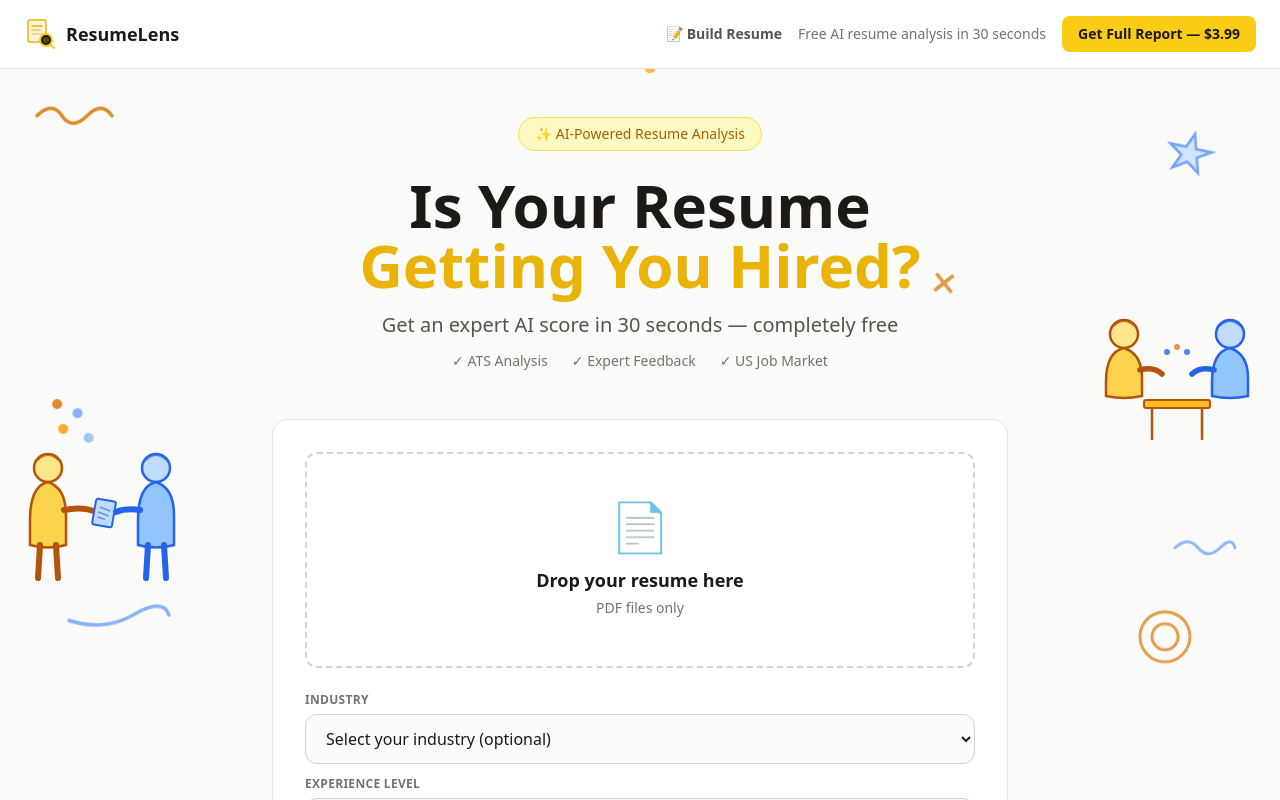
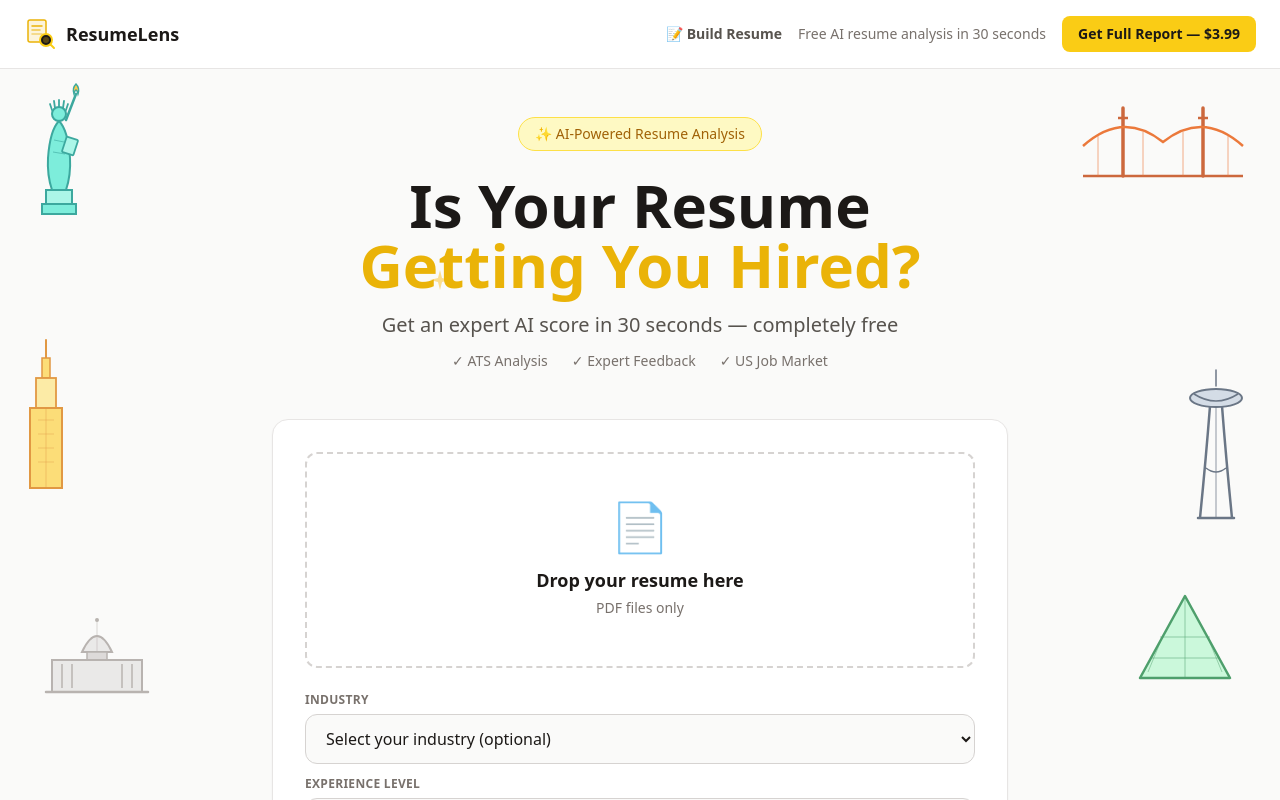
Before and after one commit to bugbugbuget04/ResumeLens, a React (Create React App) app in the folder frontend/: page / in a window 1280 px wide. Shown: the top 800 px of the page. Built offline with nearby package versions, Linux system fonts and the light colour scheme.

Commit message:
replace abstract doodles with US landmarks

```diff
--- a/frontend/src/App.tsx
+++ b/frontend/src/App.tsx
@@ -42,94 +42,108 @@ function ScoreBar({ score, color }: { score: number; color: string }) {
 function Doodles() {
   return (
     <div className="fixed inset-0 pointer-events-none overflow-hidden" style={{ zIndex: 0 }} aria-hidden="true">
-      {/* Squiggle top-left — deep amber */}
-      <svg className="absolute top-24 left-8 doodle-float" width="90" height="40" viewBox="0 0 90 40" fill="none">
-        <path d="M5 20 Q 20 5, 30 20 T 55 20 T 80 20" stroke="#d97706" strokeWidth="3.5" strokeLinecap="round" opacity="0.85" />
-      </svg>
-      {/* Star top-right — muted blue */}
-      <svg className="absolute top-32 right-16 doodle-spin" width="52" height="52" viewBox="0 0 48 48" fill="none">
-        <path d="M24 4 L28 18 L42 18 L31 27 L35 41 L24 32 L13 41 L17 27 L6 18 L20 18 Z" stroke="#3b82f6" strokeWidth="2.5" fill="#bfdbfe" opacity="0.7" />
-      </svg>
-      {/* Circle dots cluster left — amber + blue mix */}
-      <svg className="absolute top-1/2 left-12 doodle-float-slow" width="60" height="60" viewBox="0 0 60 60" fill="none">
-        <circle cx="10" cy="10" r="5" fill="#d97706" opacity="0.85" />
-        <circle cx="30" cy="20" r="5" fill="#3b82f6" opacity="0.6" />
-        <circle cx="15" cy="35" r="5" fill="#f59e0b" opacity="0.85" />
-        <circle cx="40" cy="45" r="5" fill="#60a5fa" opacity="0.6" />
-      </svg>
-      {/* Loop/spiral bottom-right — deep amber */}
-      <svg className="absolute bottom-32 right-20 doodle-float" width="70" height="70" viewBox="0 0 70 70" fill="none">
-        <path d="M35 10 a 25 25 0 1 1 -0.1 0 M35 22 a 13 13 0 1 0 0.1 0" stroke="#d97706" strokeWidth="3" strokeLinecap="round" opacity="0.7" />
-      </svg>
-      {/* Underline swoosh bottom-left — muted blue */}
-      <svg className="absolute bottom-40 left-16 doodle-float-slow" width="110" height="30" viewBox="0 0 110 30" fill="none">
-        <path d="M5 15 Q 40 28, 70 12 T 105 14" stroke="#3b82f6" strokeWidth="3.5" strokeLinecap="round" opacity="0.6" />
-      </svg>
-      {/* Plus marks — deep amber */}
-      <svg className="absolute top-1/3 right-1/4 doodle-spin-slow" width="32" height="32" viewBox="0 0 30 30" fill="none">
-        <path d="M15 5 V 25 M5 15 H 25" stroke="#d97706" strokeWidth="3.5" strokeLinecap="round" opacity="0.75" />
-      </svg>
-      {/* Sparkle — muted blue */}
-      <svg className="absolute bottom-1/4 left-1/2 doodle-float" width="38" height="38" viewBox="0 0 36 36" fill="none">
-        <path d="M18 3 L21 15 L33 18 L21 21 L18 33 L15 21 L3 18 L15 15 Z" fill="#60a5fa" opacity="0.65" />
-      </svg>
-      {/* Extra small amber dot top-center */}
-      <svg className="absolute top-16 left-1/2 doodle-float-slow" width="20" height="20" viewBox="0 0 20 20" fill="none">
-        <circle cx="10" cy="10" r="6" fill="#f59e0b" opacity="0.7" />
-      </svg>
-      {/* Extra blue squiggle mid-right */}
-      <svg className="absolute top-2/3 right-10 doodle-float" width="70" height="30" viewBox="0 0 70 30" fill="none">
-        <path d="M5 15 Q 18 3, 28 15 T 50 15 T 65 15" stroke="#3b82f6" strokeWidth="3" strokeLinecap="round" opacity="0.55" />
+
+      {/* ── Statue of Liberty (NYC) — teal/green — top left ── */}
+      <svg className="absolute top-20 left-6 doodle-float-slow hidden md:block" width="70" height="150" viewBox="0 0 70 150" fill="none" opacity="0.8">
+        {/* torch arm */}
+        <line x1="42" y1="40" x2="52" y2="14" stroke="#0d9488" strokeWidth="2.5" strokeLinecap="round" />
+        <path d="M50 14 Q 52 6, 54 14 Q 56 8, 52 4 Q 48 8, 50 14 Z" fill="#fbbf24" stroke="#0d9488" strokeWidth="1.5" />
+        {/* head + crown */}
+        <circle cx="35" cy="34" r="7" fill="#5eead4" stroke="#0d9488" strokeWidth="2" />
+        <path d="M28 30 L26 24 M31 28 L30 21 M35 27 L35 20 M39 28 L40 21 M42 30 L44 24" stroke="#0d9488" strokeWidth="1.8" strokeLinecap="round" />
+        {/* robe body */}
+        <path d="M35 41 Q 26 50, 24 78 Q 23 95, 28 110 L 42 110 Q 47 95, 46 78 Q 44 50, 35 41 Z" fill="#5eead4" stroke="#0d9488" strokeWidth="2" />
+        <line x1="30" y1="60" x2="40" y2="62" stroke="#0d9488" strokeWidth="1" opacity="0.6" />
+        <line x1="29" y1="72" x2="41" y2="74" stroke="#0d9488" strokeWidth="1" opacity="0.6" />
+        {/* tablet */}
+        <rect x="40" y="58" width="12" height="16" rx="1" fill="#99f6e4" stroke="#0d9488" strokeWidth="1.8" transform="rotate(18 46 66)" />
+        {/* pedestal */}
+        <rect x="22" y="110" width="26" height="14" fill="#99f6e4" stroke="#0d9488" strokeWidth="2" />
+        <rect x="18" y="124" width="34" height="10" fill="#5eead4" stroke="#0d9488" strokeWidth="2" />
       </svg>
 
-      {/* ── PROFESSIONAL PEOPLE SCENES ── */}
-      {/* Scene 1: Person handing a resume to another (side view) — left side */}
-      <svg className="absolute top-[55%] left-2 doodle-float-slow hidden lg:block" width="180" height="150" viewBox="0 0 180 150" fill="none">
-        {/* Person A (giving) — amber */}
-        <circle cx="40" cy="28" r="14" fill="#fde68a" stroke="#b45309" strokeWidth="2.5" />
-        {/* hair */}
-        <path d="M27 24 Q 40 8, 53 24 Q 50 16, 40 15 Q 30 16, 27 24 Z" fill="#b45309" opacity="0.85" />
-        {/* body / torso */}
-        <path d="M40 42 Q 22 46, 22 80 L 22 105 Q 40 110, 58 105 L 58 75 Q 58 48, 40 42 Z" fill="#fcd34d" stroke="#b45309" strokeWidth="2.5" />
-        {/* arm extending resume */}
-        <path d="M56 70 Q 75 66, 88 72" stroke="#b45309" strokeWidth="6" strokeLinecap="round" fill="none" />
-        {/* legs */}
-        <path d="M32 105 L 30 138 M48 105 L 50 138" stroke="#b45309" strokeWidth="6" strokeLinecap="round" />
-        {/* Resume paper */}
-        <rect x="86" y="60" width="20" height="26" rx="2" fill="#bfdbfe" stroke="#2563eb" strokeWidth="2" transform="rotate(10 96 73)" />
-        <line x1="91" y1="68" x2="102" y2="70" stroke="#2563eb" strokeWidth="1.3" opacity="0.7" transform="rotate(10 96 73)" />
-        <line x1="90" y1="73" x2="101" y2="75" stroke="#2563eb" strokeWidth="1.3" opacity="0.7" transform="rotate(10 96 73)" />
-        <line x1="90" y1="78" x2="98" y2="79" stroke="#2563eb" strokeWidth="1.3" opacity="0.7" transform="rotate(10 96 73)" />
-        {/* Person B (receiving) — blue */}
-        <circle cx="148" cy="28" r="14" fill="#bfdbfe" stroke="#2563eb" strokeWidth="2.5" />
-        <path d="M135 24 Q 148 8, 161 24 Q 158 16, 148 15 Q 138 16, 135 24 Z" fill="#2563eb" opacity="0.8" />
-        <path d="M148 42 Q 130 46, 130 80 L 130 105 Q 148 110, 166 105 L 166 75 Q 166 48, 148 42 Z" fill="#93c5fd" stroke="#2563eb" strokeWidth="2.5" />
-        {/* arm reaching for resume */}
-        <path d="M132 70 Q 118 68, 108 72" stroke="#2563eb" strokeWidth="6" strokeLinecap="round" fill="none" />
-        <path d="M140 105 L 138 138 M156 105 L 158 138" stroke="#2563eb" strokeWidth="6" strokeLinecap="round" />
+      {/* ── Golden Gate Bridge (SF) — international orange — top right ── */}
+      <svg className="absolute top-24 right-8 doodle-float hidden md:block" width="170" height="90" viewBox="0 0 170 90" fill="none" opacity="0.8">
+        <line x1="5" y1="80" x2="165" y2="80" stroke="#c1440e" strokeWidth="2.5" />
+        {/* towers */}
+        <line x1="45" y1="80" x2="45" y2="12" stroke="#c1440e" strokeWidth="3.5" strokeLinecap="round" />
+        <line x1="125" y1="80" x2="125" y2="12" stroke="#c1440e" strokeWidth="3.5" strokeLinecap="round" />
+        <line x1="40" y1="22" x2="50" y2="22" stroke="#c1440e" strokeWidth="2.5" />
+        <line x1="120" y1="22" x2="130" y2="22" stroke="#c1440e" strokeWidth="2.5" />
+        {/* main suspension cables */}
+        <path d="M5 50 Q 45 14, 85 46 Q 125 14, 165 50" stroke="#e8590c" strokeWidth="2.5" fill="none" />
+        {/* vertical suspenders */}
+        <line x1="20" y1="40" x2="20" y2="80" stroke="#e8590c" strokeWidth="1" opacity="0.6" />
+        <line x1="65" y1="36" x2="65" y2="80" stroke="#e8590c" strokeWidth="1" opacity="0.6" />
+        <line x1="105" y1="36" x2="105" y2="80" stroke="#e8590c" strokeWidth="1" opacity="0.6" />
+        <line x1="150" y1="40" x2="150" y2="80" stroke="#e8590c" strokeWidth="1" opacity="0.6" />
       </svg>
 
-      {/* Scene 2: Face-to-face interview across a desk (side view) — right side */}
-      <svg className="absolute top-[38%] right-2 doodle-float hidden lg:block" width="190" height="150" viewBox="0 0 190 150" fill="none">
-        {/* Interviewer (left) — amber, seated */}
-        <circle cx="42" cy="30" r="14" fill="#fde68a" stroke="#b45309" strokeWidth="2.5" />
-        <path d="M29 26 Q 42 10, 55 26 Q 52 18, 42 17 Q 32 18, 29 26 Z" fill="#b45309" opacity="0.85" />
-        <path d="M42 44 Q 24 48, 24 78 L 24 92 Q 42 96, 60 92 L 60 74 Q 60 50, 42 44 Z" fill="#fcd34d" stroke="#b45309" strokeWidth="2.5" />
-        {/* gesturing arm */}
-        <path d="M58 66 Q 72 62, 80 70" stroke="#b45309" strokeWidth="5.5" strokeLinecap="round" fill="none" />
-        {/* Candidate (right) — blue, seated */}
-        <circle cx="148" cy="30" r="14" fill="#bfdbfe" stroke="#2563eb" strokeWidth="2.5" />
-        <path d="M135 26 Q 148 10, 161 26 Q 158 18, 148 17 Q 138 18, 135 26 Z" fill="#2563eb" opacity="0.8" />
-        <path d="M148 44 Q 130 48, 130 78 L 130 92 Q 148 96, 166 92 L 166 74 Q 166 50, 148 44 Z" fill="#93c5fd" stroke="#2563eb" strokeWidth="2.5" />
-        <path d="M132 66 Q 118 62, 110 70" stroke="#2563eb" strokeWidth="5.5" strokeLinecap="round" fill="none" />
-        {/* Desk between them */}
-        <rect x="62" y="96" width="66" height="8" rx="2" fill="#fbbf24" stroke="#b45309" strokeWidth="2" />
-        <line x1="70" y1="104" x2="70" y2="135" stroke="#b45309" strokeWidth="2.5" strokeLinecap="round" />
-        <line x1="120" y1="104" x2="120" y2="135" stroke="#b45309" strokeWidth="2.5" strokeLinecap="round" />
-        {/* Speech / conversation dots */}
-        <circle cx="85" cy="48" r="3" fill="#2563eb" opacity="0.8" />
-        <circle cx="95" cy="43" r="3" fill="#d97706" opacity="0.75" />
-        <circle cx="105" cy="48" r="3" fill="#2563eb" opacity="0.8" />
+      {/* ── Empire State Building (NYC) — amber — left mid ── */}
+      <svg className="absolute top-[42%] left-4 doodle-float hidden lg:block" width="60" height="160" viewBox="0 0 60 160" fill="none" opacity="0.75">
+        <line x1="30" y1="4" x2="30" y2="22" stroke="#d97706" strokeWidth="2" strokeLinecap="round" />
+        <rect x="26" y="22" width="8" height="20" fill="#fcd34d" stroke="#d97706" strokeWidth="1.5" />
+        <rect x="20" y="42" width="20" height="30" fill="#fde68a" stroke="#d97706" strokeWidth="1.8" />
+        <rect x="14" y="72" width="32" height="80" fill="#fcd34d" stroke="#d97706" strokeWidth="2" />
+        {/* windows */}
+        <line x1="22" y1="84" x2="38" y2="84" stroke="#d97706" strokeWidth="0.8" opacity="0.5" />
+        <line x1="22" y1="98" x2="38" y2="98" stroke="#d97706" strokeWidth="0.8" opacity="0.5" />
+        <line x1="22" y1="112" x2="38" y2="112" stroke="#d97706" strokeWidth="0.8" opacity="0.5" />
+        <line x1="22" y1="126" x2="38" y2="126" stroke="#d97706" strokeWidth="0.8" opacity="0.5" />
+        <line x1="30" y1="72" x2="30" y2="152" stroke="#d97706" strokeWidth="0.8" opacity="0.5" />
+      </svg>
+
+      {/* ── Space Needle (Seattle) — slate blue — right mid ── */}
+      <svg className="absolute top-[46%] right-6 doodle-float-slow hidden lg:block" width="80" height="160" viewBox="0 0 80 160" fill="none" opacity="0.8">
+        <line x1="40" y1="2" x2="40" y2="18" stroke="#475569" strokeWidth="1.5" strokeLinecap="round" />
+        {/* saucer */}
+        <ellipse cx="40" cy="30" rx="26" ry="9" fill="#cbd5e1" stroke="#475569" strokeWidth="2" />
+        <path d="M18 26 Q 40 40, 62 26" stroke="#475569" strokeWidth="1.5" fill="none" />
+        {/* legs */}
+        <path d="M34 38 Q 30 90, 24 150" stroke="#475569" strokeWidth="2.5" fill="none" />
+        <path d="M46 38 Q 50 90, 56 150" stroke="#475569" strokeWidth="2.5" fill="none" />
+        <path d="M40 38 L 40 150" stroke="#475569" strokeWidth="1.5" opacity="0.5" />
+        <path d="M30 100 Q 40 108, 50 100" stroke="#475569" strokeWidth="1.5" fill="none" />
+        <line x1="22" y1="150" x2="58" y2="150" stroke="#475569" strokeWidth="2.5" strokeLinecap="round" />
+      </svg>
+
+      {/* ── US Capitol (DC) — warm stone — bottom left ── */}
+      <svg className="absolute bottom-24 left-8 doodle-float hidden md:block" width="130" height="90" viewBox="0 0 130 90" fill="none" opacity="0.8">
+        {/* dome */}
+        <path d="M50 38 Q 65 6, 80 38 Z" fill="#e7e5e4" stroke="#a8a29e" strokeWidth="2" />
+        <line x1="65" y1="4" x2="65" y2="38" stroke="#a8a29e" strokeWidth="1" opacity="0.5" />
+        <circle cx="65" cy="6" r="2" fill="#a8a29e" />
+        <rect x="55" y="38" width="20" height="8" fill="#d6d3d1" stroke="#a8a29e" strokeWidth="1.5" />
+        {/* main building */}
+        <rect x="20" y="46" width="90" height="32" fill="#e7e5e4" stroke="#a8a29e" strokeWidth="2" />
+        {/* columns */}
+        <line x1="30" y1="50" x2="30" y2="74" stroke="#a8a29e" strokeWidth="1.5" />
+        <line x1="40" y1="50" x2="40" y2="74" stroke="#a8a29e" strokeWidth="1.5" />
+        <line x1="90" y1="50" x2="90" y2="74" stroke="#a8a29e" strokeWidth="1.5" />
+        <line x1="100" y1="50" x2="100" y2="74" stroke="#a8a29e" strokeWidth="1.5" />
+        <line x1="14" y1="78" x2="116" y2="78" stroke="#a8a29e" strokeWidth="2.5" strokeLinecap="round" />
+      </svg>
+
+      {/* ── Gateway Arch (St. Louis) — silver/grey — bottom center ── */}
+      <svg className="absolute bottom-1/4 left-1/2 doodle-float-slow hidden lg:block" width="90" height="100" viewBox="0 0 90 100" fill="none" opacity="0.7">
+        <path d="M10 95 Q 45 0, 80 95" stroke="#94a3b8" strokeWidth="4" fill="none" strokeLinecap="round" />
+        <path d="M20 95 Q 45 18, 70 95" stroke="#cbd5e1" strokeWidth="2" fill="none" opacity="0.7" />
+      </svg>
+
+      {/* ── Bass Pro Pyramid (Memphis) — deep green — bottom right ── */}
+      <svg className="absolute bottom-28 right-10 doodle-float hidden lg:block" width="110" height="100" viewBox="0 0 110 100" fill="none" opacity="0.75">
+        <path d="M55 8 L 100 90 L 10 90 Z" fill="#bbf7d0" stroke="#15803d" strokeWidth="2.5" strokeLinejoin="round" />
+        {/* cross hatch panels */}
+        <path d="M55 8 L 55 90 M30 49 L 80 49 M20 70 L 90 70" stroke="#15803d" strokeWidth="1" opacity="0.5" />
+        <path d="M55 8 L 32 50 L 18 84 M55 8 L 78 50 L 92 84" stroke="#15803d" strokeWidth="1" opacity="0.45" />
+      </svg>
+
+      {/* ── A couple of subtle accent doodles to fill gaps ── */}
+      <svg className="absolute top-1/3 left-1/3 doodle-spin-slow hidden lg:block" width="26" height="26" viewBox="0 0 26 26" fill="none">
+        <path d="M13 3 L15 11 L23 13 L15 15 L13 23 L11 15 L3 13 L11 11 Z" fill="#fbbf24" opacity="0.5" />
+      </svg>
+      <svg className="absolute bottom-1/3 right-1/3 doodle-float hidden lg:block" width="22" height="22" viewBox="0 0 22 22" fill="none">
+        <circle cx="11" cy="11" r="6" stroke="#3b82f6" strokeWidth="2.5" fill="none" opacity="0.45" />
       </svg>
     </div>
   );
```
